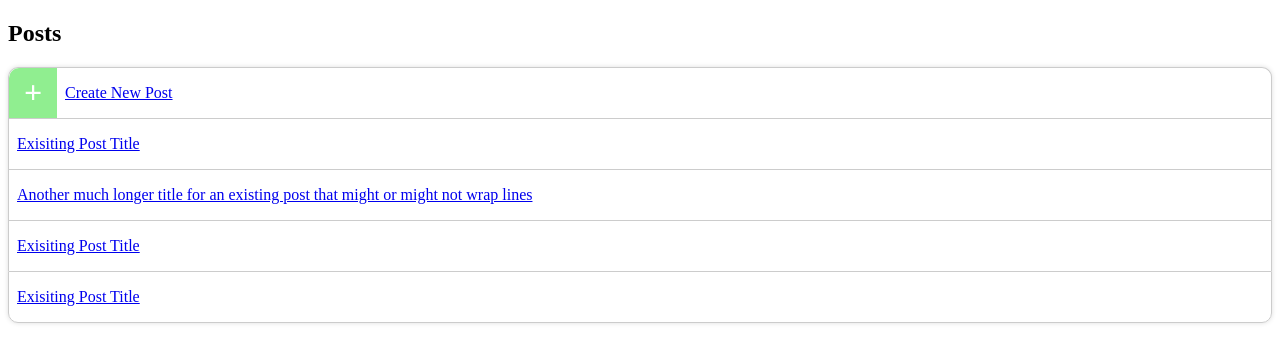
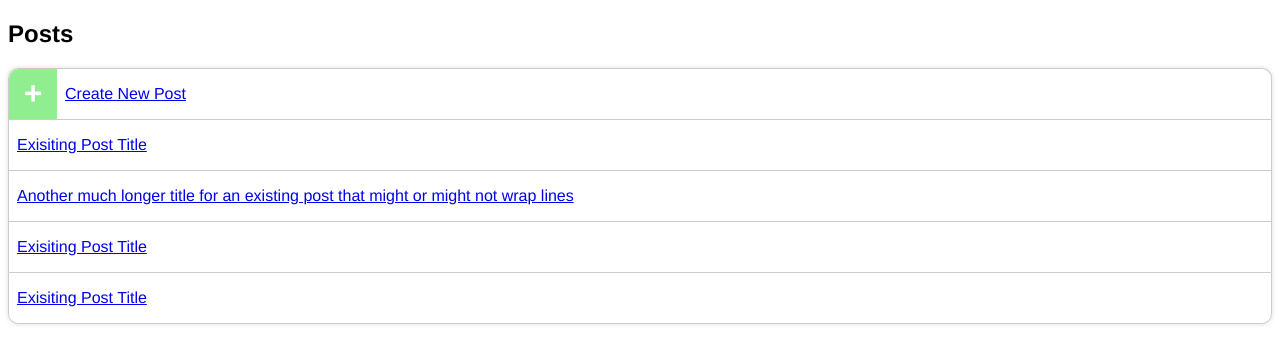
Before and after one commit to dispatch-jekyll/dispatch-jekyll, a Jekyll site: the page built from list-of-posts.html, in a window 1280 px wide. Shown: the top 364 px of the page. Built offline with Jekyll 4.4.1, drawn with Linux system fonts in a browser that asks for light colours; nearby versions of some CDN libraries.

Commit message:
added main css file

```diff
--- a/_layouts/component.html
+++ b/_layouts/component.html
@@ -6,9 +6,11 @@
         <title>{{ page.title }}</title>
         <meta name="viewport" content="width=device-width">
         <!-- Custom CSS -->
+        <link rel="stylesheet" href="/css/main.css">
         <link rel="stylesheet" href="/css/components/{{page.stylesheet}}">
     </head>
     <body>
         {{content}}
     </body>
+    <script src='//ajax.googleapis.com/ajax/libs/jquery/1.10.1/jquery.min.js'></script>
 </html>
--- a/css/main.css
+++ b/css/main.css
@@ -1,29 +1,24 @@
-*{
-  -webkit-box-sizing: border-box;
-  -moz-box-sizing: border-box;
-  box-sizing: border-box;
+body{
+	font-family: 'Helvetica Neue';
 }
 
-body {
-  margin:0;
-  max-width:30em;
-  margin:auto;
-  font-family: 'Helvetica Neue', sans-serif;
+[contenteditable]{
+	outline:none;
 }
 
-input, textarea{
-  display:block;
-  width:100%;
-  font-size:1em;
-  font-family:inherit;
-  padding:.5em;
+.button{
+  background:#2ecc71;
+  color:#fff;
+  box-shadow:0px 3px 0px #27ae60;
+  border-radius:5px;
+  display:inline-block;
+  font:inherit;
+  padding:.5em 1em;
+  text-decoration: none;
 }
 
-textarea{
-  height:300px;
+.button.subtle{
+	background:#999;
+  	color:#fff;
+  	box-shadow:0px 3px 0px #666;
 }
-
-:target{
-  -webkit-transition:all 1s ease;
-  background:#84D8FE;
-}
```
